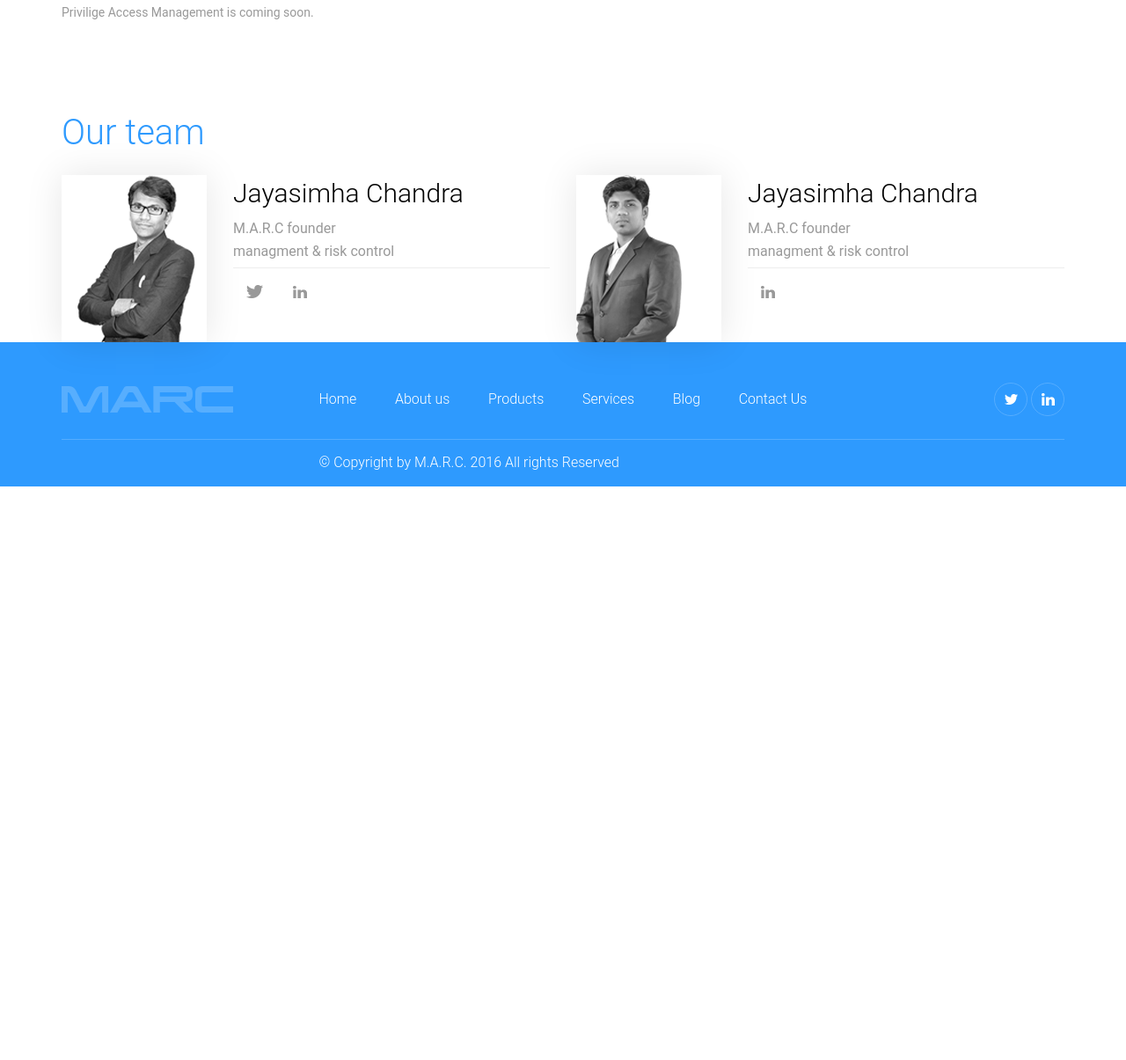
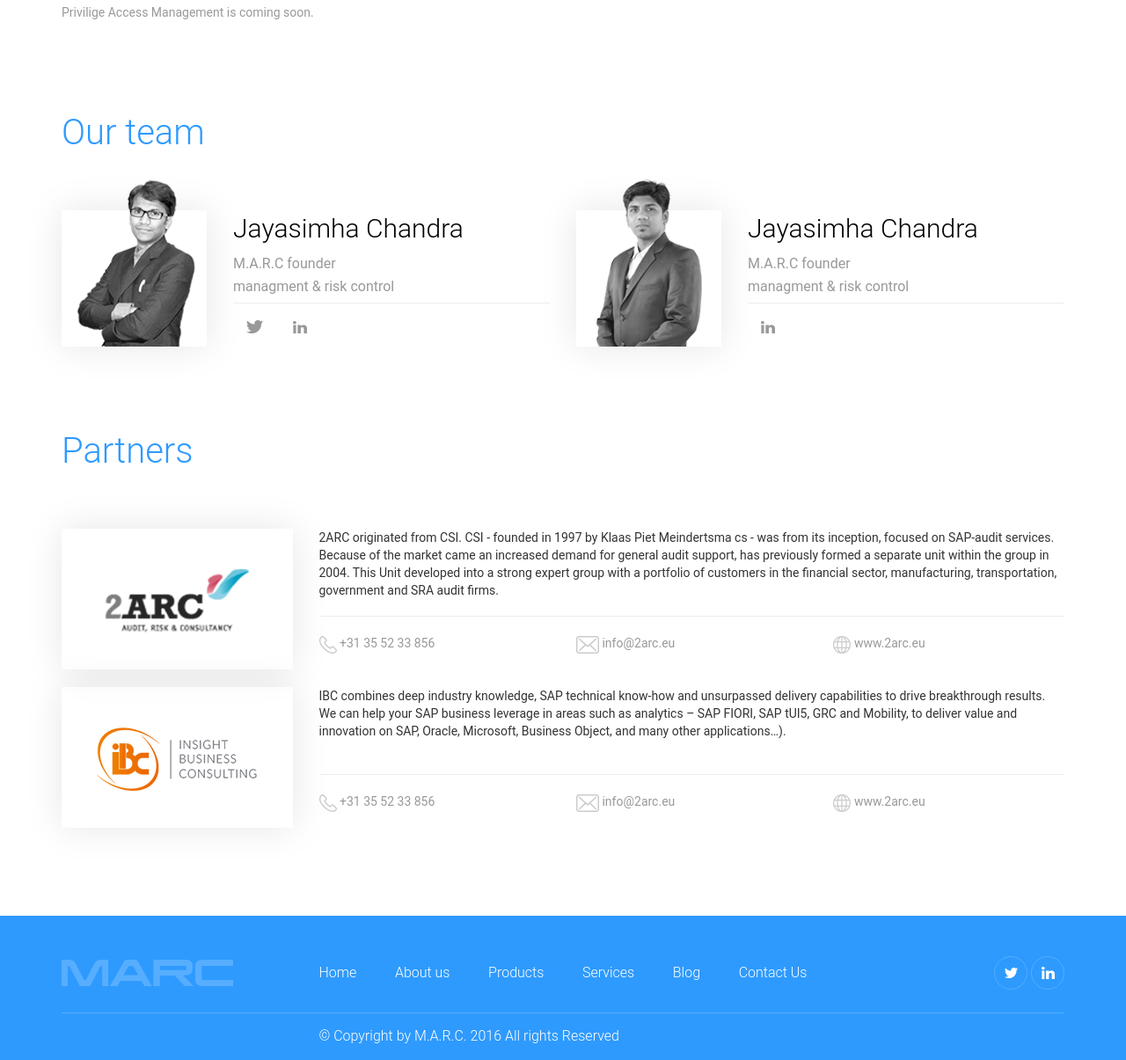
Before and after one commit to Arikito/webking.marc, a PHP site: page /about.html in a window 1280 px wide. Shown: the part 541-1746 px from the top of the page at 88% size. Before the commit the page ends 1094 px from the top, so only its background shows below. Run offline with PHP 8.4, Linux system fonts and the light colour scheme.

Commit message:
about page

```diff
--- a/about.html
+++ b/about.html
@@ -104,7 +104,7 @@
 						<div class="row">
 							<div class="col-md-4">
 								<div class="our-team__member-photo-block box-shadow">
-									<img src="img/chandra_photo.png" alt="chandra">
+									<img class="our-team__member-photo" src="img/chandra_photo.png" alt="chandra">
 								</div>
 							</div>
 							<div class="col-md-8">
@@ -130,7 +130,7 @@
 						<div class="row">
 							<div class="col-md-4">
 								<div class="our-team__member-photo-block box-shadow">
-									<img src="img/ramanna_photo.png" alt="ramanna">
+									<img class="our-team__member-photo" src="img/ramanna_photo.png" alt="ramanna">
 								</div>
 							</div>
 							<div class="col-md-8">
@@ -152,7 +152,77 @@
 		</div>
 	</section>
 
-
+	<section class="partners">
+		<div class="container">
+			<p class="partners__descr-title">Partners</p>
+			<div class="partners__parnter-block">
+				<div class="row">
+					<div class="col-md-3">
+						<div class="partners__parnter-logo-block box-shadow">
+							<img class="partners__parnter-logo-image" src="img/partner_2arc.png" alt="logo">
+						</div>
+					</div>
+					<div class="col-md-9">
+						<div class="partners__parnter-descr-block">
+							<p class="partners__parnter-descr-text">2ARC originated from CSI. CSI - founded in 1997 by Klaas Piet Meindertsma cs - was from its inception, focused on SAP-audit services. Because of the market came an increased demand for general audit support, has previously formed a separate unit within the group in 2004. This Unit developed into a strong expert group with a portfolio of customers in the financial sector, manufacturing, transportation, government and SRA audit firms.</p>
+							<div class="partners__parnter-contacts-block">
+								<div class="row">
+									<div class="col-md-4">
+										<a class="partners__parnter-link" href="#">
+											<img src="img/phone_icon.png" alt="phone"> +31 35 52 33 856
+										</a>
+									</div>
+									<div class="col-md-4">
+										<a class="partners__parnter-link" href="#">
+											<img src="img/email_icon.png" alt="email"> info@2arc.eu
+										</a>
+									</div>
+									<div class="col-md-4">
+										<a class="partners__parnter-link" href="#">
+											<img src="img/web_icon.png" alt="web"> www.2arc.eu
+										</a>
+									</div>
+								</div>
+							</div>
+						</div>
+					</div>
+				</div>
+			</div>
+			<div class="partners__parnter-block">
+				<div class="row">
+					<div class="col-md-3">
+						<div class="partners__parnter-logo-block box-shadow">
+							<img class="partners__parnter-logo-image" src="img/partner_ibc.png" alt="logo">
+						</div>
+					</div>
+					<div class="col-md-9">
+						<div class="partners__parnter-descr-block">
+							<p class="partners__parnter-descr-text">IBC combines deep industry knowledge, SAP technical know-how and unsurpassed delivery capabilities to drive breakthrough results. We can help your SAP business leverage in areas such as analytics – SAP FIORI, SAP tUI5, GRC and Mobility, to deliver value and innovation on SAP, Oracle, Microsoft, Business Object, and many other applications…).</p>
+							<div class="partners__parnter-contacts-block">
+								<div class="row">
+									<div class="col-md-4">
+										<a class="partners__parnter-link" href="#">
+											<img src="img/phone_icon.png" alt="phone"> +31 35 52 33 856
+										</a>
+									</div>
+									<div class="col-md-4">
+										<a class="partners__parnter-link" href="#">
+											<img src="img/email_icon.png" alt="email"> info@2arc.eu
+										</a>
+									</div>
+									<div class="col-md-4">
+										<a class="partners__parnter-link" href="#">
+											<img src="img/web_icon.png" alt="web"> www.2arc.eu
+										</a>
+									</div>
+								</div>
+							</div>
+						</div>
+					</div>
+				</div>
+			</div>
+		</div>
+	</section>
 
 
 
--- a/css/style.css
+++ b/css/style.css
@@ -25,7 +25,7 @@ a:focus {
 .box-shadow, .no-risks .no-risks__container, .benefit .benefit__list, .blog-list__thumbnail {
   box-shadow: 0px 0px 40px 0px rgba(0, 0, 0, 0.1); }
 
-.section-title, .products-tabs .products-tabs__product-drscr-title, .benefits .benefits__title, .no-risks .no-risks__title, .clients .clients__title, .benefit .benefit__title, .about-us .about-us__descr-title, .our-team .our-team__descr-title, .icon-page-header__title {
+.section-title, .products-tabs .products-tabs__product-drscr-title, .benefits .benefits__title, .no-risks .no-risks__title, .clients .clients__title, .benefit .benefit__title, .about-us .about-us__descr-title, .our-team .our-team__descr-title, .partners .partners__descr-title, .icon-page-header__title {
   color: #2e9afe;
   margin: 0;
   margin-bottom: 2rem;
@@ -138,19 +138,6 @@ a:focus {
   .page-title .page-title__image {
     width: 100%;
     margin-top: 60px; }
-  .page-title.page-title_main-page {
-    background: #ffffff;
-    /* Old browsers */
-    background: -moz-linear-gradient(top, #ffffff 0%, #f5f6fa 100%);
-    /* FF3.6-15 */
-    background: -webkit-linear-gradient(top, #ffffff 0%, #f5f6fa 100%);
-    /* Chrome10-25,Safari5.1-6 */
-    background: linear-gradient(to bottom, #ffffff 0%, #f5f6fa 100%);
-    /* W3C, IE10+, FF16+, Chrome26+, Opera12+, Safari7+ */
-    filter: progid:DXImageTransform.Microsoft.gradient( startColorstr='#ffffff', endColorstr='#f5f6fa',GradientType=0 );
-    /* IE6-9 */ }
-    .page-title.page-title_main-page .page-title__image {
-      width: calc(100% + 5px); }
   .page-title .page-title__title {
     font-size: 4rem;
     font-weight: 300;
@@ -163,6 +150,20 @@ a:focus {
     text-align: center; }
   .page-title .page-title__short-title {
     font-weight: bold; }
+
+.home .page-title {
+  background: #ffffff;
+  /* Old browsers */
+  background: -moz-linear-gradient(top, #ffffff 0%, #f5f6fa 100%);
+  /* FF3.6-15 */
+  background: -webkit-linear-gradient(top, #ffffff 0%, #f5f6fa 100%);
+  /* Chrome10-25,Safari5.1-6 */
+  background: linear-gradient(to bottom, #ffffff 0%, #f5f6fa 100%);
+  /* W3C, IE10+, FF16+, Chrome26+, Opera12+, Safari7+ */
+  filter: progid:DXImageTransform.Microsoft.gradient( startColorstr='#ffffff', endColorstr='#f5f6fa',GradientType=0 );
+  /* IE6-9 */ }
+  .home .page-title .page-title__image {
+    width: calc(100% + 5px); }
 
 /* ------- MAIN PAGE ------- */
 /* PRODUCTS TABS BLOCK */
@@ -367,11 +368,16 @@ a:focus {
   margin-top: 90px; }
   .our-team .our-team__descr-title {
     text-align: left;
-    font-size: 4rem; }
+    font-size: 4rem;
+    margin-bottom: 6rem; }
+  .our-team .our-team__member-block {
+    margin-bottom: 50px; }
   .our-team .our-team__member-info-block {
     color: #999999; }
   .our-team .our-team__member-photo-block {
-    background: #fff; }
+    text-align: center; }
+  .our-team .our-team__member-photo {
+    margin-top: -3.5rem; }
   .our-team .our-team__member-name {
     color: #010101;
     font-size: 3rem;
@@ -384,6 +390,48 @@ a:focus {
   .our-team .our-team__member-social-link {
     padding: 15px; }
 
+.partners {
+  margin-top: 40px;
+  font-size: 1.4rem;
+  padding-bottom: 80px; }
+  .partners .partners__parnter-logo-block {
+    line-height: 160px;
+    text-align: center;
+    margin-bottom: 2rem; }
+  .partners .partners__parnter-descr-block {
+    height: 160px;
+    position: relative;
+    overflow: hidden; }
+  .partners .partners__descr-title {
+    text-align: left;
+    font-size: 4rem;
+    margin-bottom: 6rem; }
+  .partners .partners__parnter-contacts-block {
+    border-top: 1px solid #ededed;
+    line-height: 6rem;
+    position: absolute;
+    bottom: 0;
+    left: 0;
+    right: 0; }
+  .partners .partners__parnter-link {
+    color: #999999; }
+  @media screen and (max-width: 991px) {
+    .partners .partners__parnter-block {
+      margin-top: 2rem; }
+    .partners .partners__parnter-descr-block {
+      height: auto; }
+    .partners .partners__descr-title {
+      margin-bottom: 5rem; }
+    .partners .partners__parnter-contacts-block {
+      position: static; } }
+
+@media screen and (max-width: 991px) {
+  .our-team {
+    margin-top: 50px; }
+
+  .partners {
+    margin-top: 0;
+    padding-bottom: 50px; } }
 /* FOOTER */
 .footer {
   color: #fff;
--- a/index.html
+++ b/index.html
@@ -72,7 +72,7 @@
 			</div>
 		</div>
 	</header>
-	<section class="page-title page-title_main-page container-fluid">
+	<section class="page-title container-fluid">
 		<div class="container">
 			<h1 class="page-title__title">Manage Access Risks and Controls</h1>
 			<p class="page-title__descr">Reliable Compliance Solutions made Accessible</p>
--- a/resources/sass/style.scss
+++ b/resources/sass/style.scss
@@ -161,16 +161,6 @@ a:focus {
 		width: 100%;
 		margin-top: 60px;
 	}
-	&.page-title_main-page {
-		background: #ffffff; /* Old browsers */
-		background: -moz-linear-gradient(top,  #ffffff 0%, #f5f6fa 100%); /* FF3.6-15 */
-		background: -webkit-linear-gradient(top,  #ffffff 0%,#f5f6fa 100%); /* Chrome10-25,Safari5.1-6 */
-		background: linear-gradient(to bottom,  #ffffff 0%,#f5f6fa 100%); /* W3C, IE10+, FF16+, Chrome26+, Opera12+, Safari7+ */
-		filter: progid:DXImageTransform.Microsoft.gradient( startColorstr='#ffffff', endColorstr='#f5f6fa',GradientType=0 ); /* IE6-9 */
-		.page-title__image {
-			width: calc(100% + 5px);
-		}
-	}
 	.page-title__title {
 		font-size: 4rem;
 		font-weight: 300;
@@ -185,6 +175,16 @@ a:focus {
 	}
 	.page-title__short-title {
 		font-weight: bold;
+	}
+}
+.home .page-title {
+	background: #ffffff; /* Old browsers */
+	background: -moz-linear-gradient(top,  #ffffff 0%, #f5f6fa 100%); /* FF3.6-15 */
+	background: -webkit-linear-gradient(top,  #ffffff 0%,#f5f6fa 100%); /* Chrome10-25,Safari5.1-6 */
+	background: linear-gradient(to bottom,  #ffffff 0%,#f5f6fa 100%); /* W3C, IE10+, FF16+, Chrome26+, Opera12+, Safari7+ */
+	filter: progid:DXImageTransform.Microsoft.gradient( startColorstr='#ffffff', endColorstr='#f5f6fa',GradientType=0 ); /* IE6-9 */
+	.page-title__image {
+		width: calc(100% + 5px);
 	}
 }
 
@@ -455,12 +455,19 @@ a:focus {
 		@extend .section-title;
 		text-align: left;
 		font-size: 4rem;
+		margin-bottom: 6rem;
+	}
+	.our-team__member-block {
+		margin-bottom: 50px;
 	}
 	.our-team__member-info-block {
 		color: $font-color-basic;
 	}
 	.our-team__member-photo-block {
-		background: $white;
+		text-align: center;
+	}
+	.our-team__member-photo {
+		margin-top: -3.5rem;
 	}
 	.our-team__member-name {
 		color: $font-color-title;
@@ -479,6 +486,61 @@ a:focus {
 	}
 }
 
+.partners {
+	margin-top: 40px;
+	font-size: 1.4rem;
+	padding-bottom: 80px;
+	.partners__parnter-logo-block {
+		line-height: 160px;
+		text-align: center;
+		margin-bottom: 2rem;
+	}
+	.partners__parnter-descr-block {
+		height: 160px;
+		position: relative;
+		overflow: hidden;
+	}
+	.partners__descr-title {
+		@extend .section-title;
+		text-align: left;
+		font-size: 4rem;
+		margin-bottom: 6rem;
+	}
+	.partners__parnter-contacts-block {
+		border-top: 1px solid #ededed;
+	    line-height: 6rem;
+	    position: absolute;
+	    bottom: 0;
+	    left: 0;
+	    right: 0;
+	}
+	.partners__parnter-link {
+		color: $font-color-basic;
+	}
+	@media screen and (max-width: 991px) {
+		.partners__parnter-block {
+			margin-top: 2rem;
+		}
+		.partners__parnter-descr-block {
+			height: auto;
+		}
+		.partners__descr-title {
+			margin-bottom: 5rem;
+		}
+		.partners__parnter-contacts-block {
+			position: static;
+		}
+	}
+}
+@media screen and (max-width: 991px) {
+	.our-team {
+	 	margin-top: 50px;
+	}
+	.partners {
+		margin-top: 0;
+		padding-bottom: 50px;
+	}
+}
 
 /* FOOTER */
 .footer {
```
Also changed, not shown: img/email_icon.png (added), img/partner_2arc.png (added), img/partner_ibc.png (added), img/phone_icon.png (added), img/web_icon.png (added), 1 other file.
